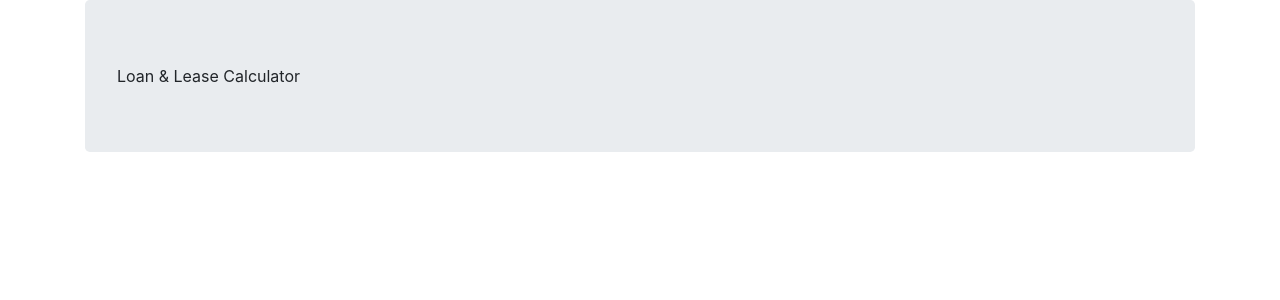
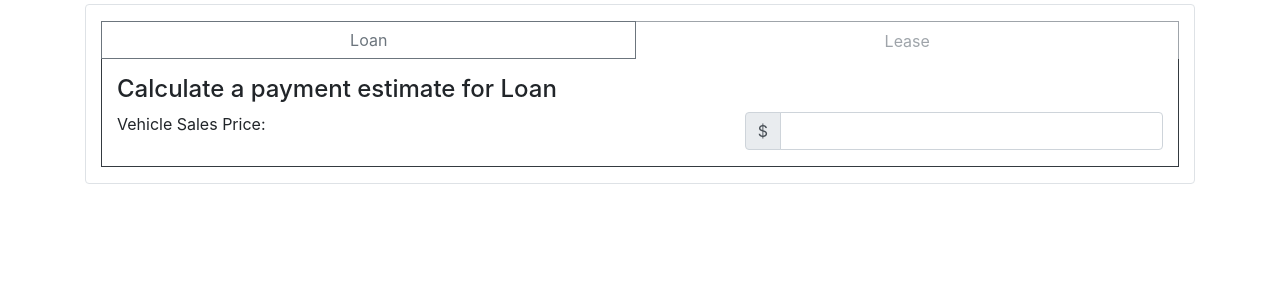
Before and after one commit to Guseff/calculator, a React app: page / in a window 1280 px wide. Shown: the top 300 px of the page. Built offline with nearby package versions, Linux system fonts and the light colour scheme.

Commit message:
feat: add tabs and 1st input layout

```diff
--- a/src/App.jsx
+++ b/src/App.jsx
@@ -1,9 +1,16 @@
 import 'bootstrap/dist/css/bootstrap.css'
 
 import React from 'react'
+import Navbar from './components/Navbar'
+import MainField from './components/Mainfield'
 
-function App() {
-  return <div className="jumbotron">Loan & Lease Calculator</div>
+const App = () => {
+  return (
+    <div className="container rounded border py-3 mt-1">
+      <Navbar />
+      <MainField />
+    </div>
+  )
 }
 
 export default App
--- /dev/null
+++ b/src/components/LoanTab/index.jsx
@@ -0,0 +1,26 @@
+import React from 'react'
+
+const LoanTab = () => {
+  return (
+    <form className="form-horizontal">
+      <div className="form-group row">
+        <div className="col-md-7">
+          <div className="">Vehicle Sales Price:</div>
+        </div>
+        <div className="input-group col-md-5">
+          <div className="input-group-prepend">
+            <span className="input-group-text">$</span>
+          </div>
+          <input
+            type="number"
+            className="form-control text-right"
+            id="input-price"
+            name="input-price"
+          />
+        </div>
+      </div>
+    </form>
+  )
+}
+
+export default LoanTab
--- /dev/null
+++ b/src/components/Mainfield/index.jsx
@@ -0,0 +1,13 @@
+import React from 'react'
+import LoanTab from '../LoanTab'
+
+const MainField = () => {
+  return (
+    <div className="container border border-dark border-top-0 pt-3">
+      <h4>Calculate a payment estimate for Loan</h4>
+      <LoanTab />
+    </div>
+  )
+}
+
+export default MainField
--- /dev/null
+++ b/src/components/Navbar/index.jsx
@@ -0,0 +1,20 @@
+import React from 'react'
+
+const Navbar = () => {
+  return (
+    <div className="btn-group d-flex">
+      <button className="btn btn-outline-secondary rounded-0" type="button">
+        Loan
+      </button>
+      <button
+        className="btn btn-outline-secondary border-bottom-0 rounded-0"
+        type="button"
+        disabled
+      >
+        Lease
+      </button>
+    </div>
+  )
+}
+
+export default Navbar
```
Also changed, not shown: src/components/LeaseTab/index.jsx (added, +11 -0 lines).
